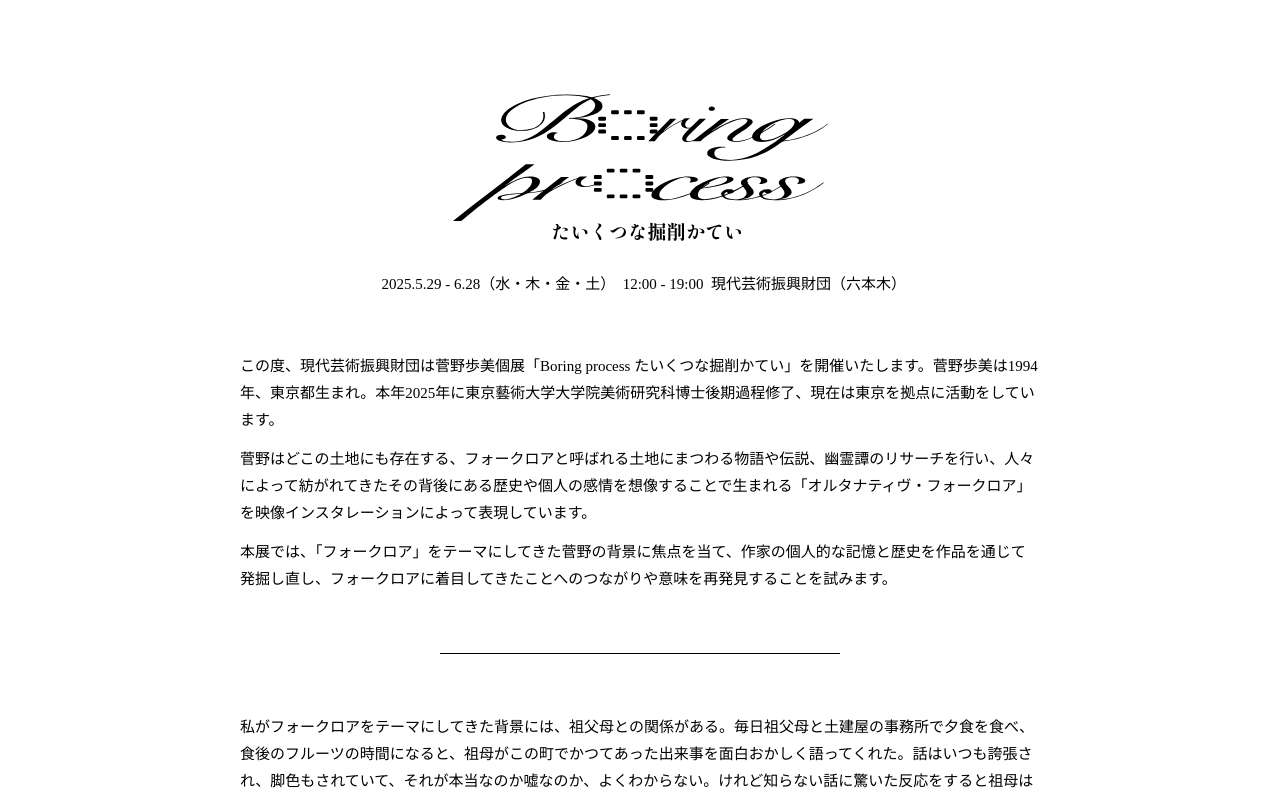
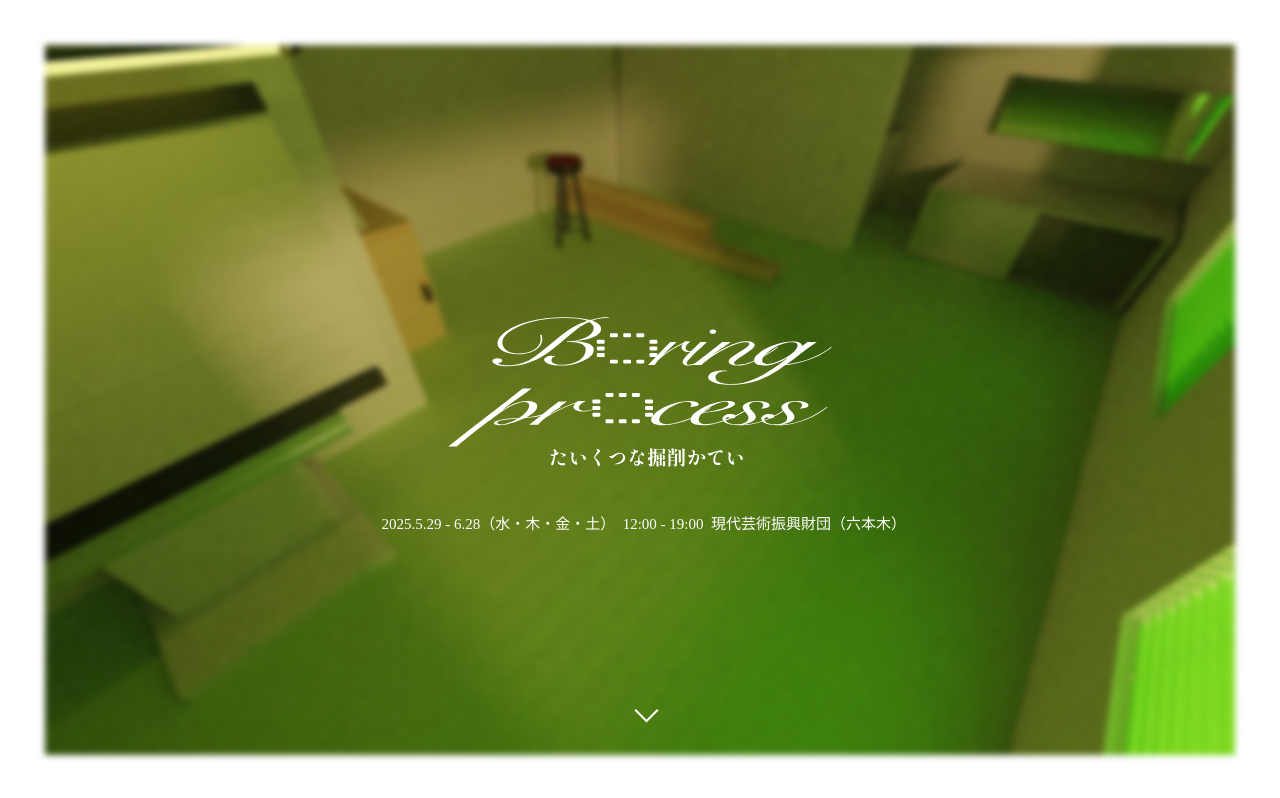
Before and after one commit to nandenjin/caf-kanno-web, a Vue app: page / in a window 1280 px wide. Shown: the top 798 px of the page. Built offline with nearby package versions, Linux system fonts and the light colour scheme.

Commit message:
feat: Add main visual

```diff
--- a/src/App.vue
+++ b/src/App.vue
@@ -22,6 +22,6 @@ import SectionGreeting from "./components/sections/SectionGreeting.vue";
 
 <style scoped>
 .app {
-  margin: 6rem auto;
+  margin: 0 auto 6rem;
 }
 </style>
--- a/src/components/SiteHeader.vue
+++ b/src/components/SiteHeader.vue
@@ -1,33 +1,91 @@
 <template>
   <header>
-    <h1>boring process たいくつな掘削かてい</h1>
-    <div class="abstract">
-      <span>2025.5.29 - 6.28（水・木・金・土）</span>
-      <span>12:00 - 19:00</span>
-      <span>現代芸術振興財団（六本木）</span>
+    <img class="cover" src="../assets/untitled04.jpg" alt="" />
+    <div class="title">
+      <h1>boring process たいくつな掘削かてい</h1>
+      <div class="abstract">
+        <span>2025.5.29 - 6.28（水・木・金・土）</span>
+        <span>12:00 - 19:00</span>
+        <span>現代芸術振興財団（六本木）</span>
+      </div>
     </div>
   </header>
 </template>
 
 <style scoped>
 header {
+  position: relative;
   text-align: center;
-  margin: 4rem auto;
-  width: calc(100vw - 1em * 2);
+  height: 100vh;
+
+  &::after {
+    content: "";
+    display: block;
+    position: absolute;
+    bottom: calc(2rem + 3.5vmax);
+    left: 0;
+    right: 0;
+    width: 1rem;
+    height: 1rem;
+    margin: auto;
+    border: 0.15rem solid white;
+    border-style: none none solid solid;
+    transform: rotate(-45deg) translateX(50%);
+    animation: jump 1s ease-in-out infinite;
+  }
+}
+
+@keyframes jump {
+  0% {
+    transform: rotate(-45deg) translateX(50%);
+  }
+  50% {
+    transform: translateY(-0.5rem) rotate(-45deg) translateX(50%);
+  }
+  100% {
+    transform: rotate(-45deg) translateX(50%);
+  }
+}
+
+.cover {
+  position: absolute;
+  top: 0;
+  left: 0;
+  bottom: 0;
+  right: 0;
+  width: calc(100vw - 7vmax);
+  height: calc(100vh - 7vmax);
+  margin: auto;
+  object-fit: cover;
+  z-index: -1;
+  filter: blur(0.2rem);
+}
+
+.title {
+  position: absolute;
+  top: 50%;
+  left: 50%;
+  transform: translate(-50%, -50%);
+  width: 80vw;
+  color: white;
 }
 
 h1 {
   text-indent: 100vw;
   overflow: hidden;
-  max-width: 25rem;
   aspect-ratio: 135/56;
-  margin: 1em auto;
+  width: 30vw;
+  margin: 3rem auto;
   user-select: none;
   white-space: nowrap;
   background-image: url("../assets/logo.svg");
   background-repeat: no-repeat;
   background-size: contain;
   background-position: center;
+
+  @media screen and (max-width: 600px) {
+    width: 75vw;
+  }
 }
 
 .abstract {
```
Also changed, not shown: src/assets/logo.svg, src/assets/untitled04.jpg (added).
